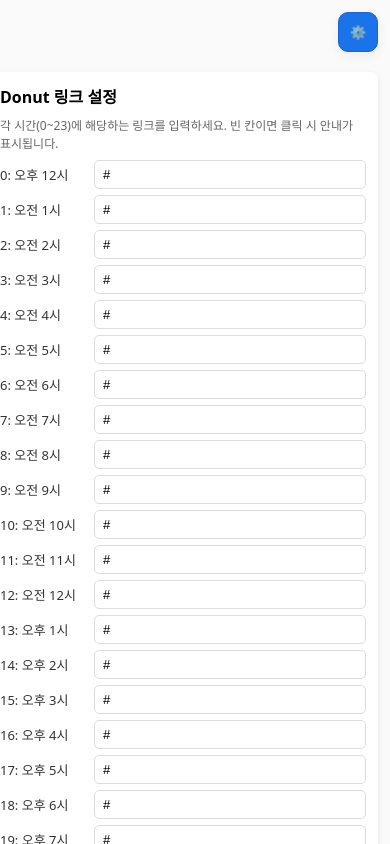
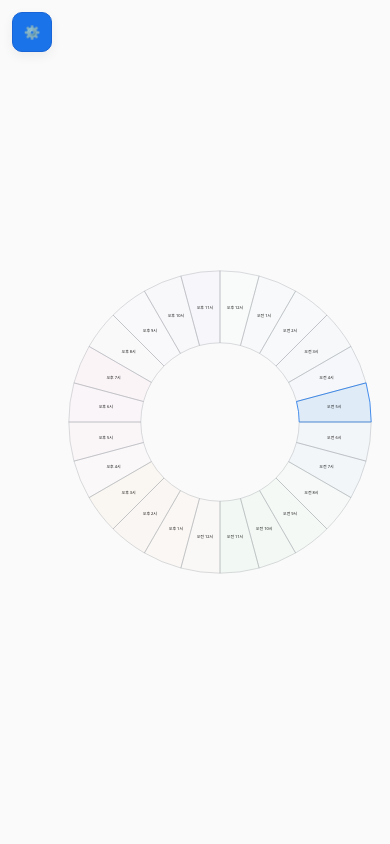
Before and after one commit to muganghskim/donut_timetable, a plain HTML site: page index.html in a window 390 px wide. Both pictures are taken after a click on the button "⚙️". Drawn offline with Linux system fonts and the light colour scheme.

Commit message:
설정 왼쪽으로 변경

```diff
--- a/index.html
+++ b/index.html
@@ -5,7 +5,7 @@
 <meta name="viewport" content="width=device-width,initial-scale=1" />
 <title>Donut Timetable - Clickable Map (active via ?active=HH or local time)</title>
 <style>
-  :root { --size: 900px; --panel-width: 360px; }
+  :root { --size: 1000px; --panel-width: 360px; }
   body {
     font-family: system-ui, -apple-system, "Segoe UI", Roboto, "Noto Sans KR", sans-serif;
     margin: 0;
@@ -18,8 +18,11 @@
     box-sizing: border-box;
   }
 
-  .wrap { width: min(1000px, calc(100% - 40px)); position: relative; display:grid; grid-template-columns: 1fr var(--panel-width); gap:16px; align-items:start; transition: grid-template-columns .18s ease; }
+  /* grid: panel (left) | preview (right) */
+  .wrap { width: min(var(--size), calc(100% - 40px)); position: relative; display:grid; grid-template-columns: 0px 1fr; gap:16px; align-items:start; transition: grid-template-columns .18s ease; }
+  .panel { width: var(--panel-width); }
   .preview { width: 100%; position: relative; }
+
   .donut-img { width: 100%; height: auto; display: block; border-radius: 8px; }
   .overlay { position: absolute; inset: 0; display: flex; align-items: center; justify-content: center; pointer-events: none; }
   svg { width: 100%; height: 100%; pointer-events: auto; }
@@ -30,9 +33,9 @@
 
   /* 설정 패널 */
   #setupForm { background:#fff; border-radius:8px; padding:12px; box-shadow: 0 2px 6px rgba(0,0,0,0.08); height:calc(100% - 0px); overflow:auto;
-               transform: translateX(0); transition: transform .22s ease, opacity .18s ease; will-change: transform, opacity; }
-  /* hidden state */
-  #setupForm.hidden { transform: translateX(14px) translateY(0) scale(.98); opacity: 0; pointer-events: none; height: auto; }
+               transform: translateX(-8px); transition: transform .22s ease, opacity .18s ease; will-change: transform, opacity; }
+  /* hidden state (moved out to left) */
+  #setupForm.hidden { transform: translateX(-18px) scale(.98); opacity: 0; pointer-events: none; height: auto; }
 
   #setupForm h3 { margin:0 0 8px 0; font-size:16px; }
   .inputs { display:grid; grid-template-columns: repeat(1, 1fr); gap:6px; }
@@ -45,10 +48,10 @@
   .btn.warn { background:#fff4e5; border-color:#ffd499; }
   .small-note { font-size:12px; color:#666; margin-top:8px; }
 
-  /* 토글 버튼 (floating) */
+  /* 토글 버튼 (왼쪽에 위치) */
   #toggleBtn {
     position: absolute;
-    right: calc( (100% - min(1000px, calc(100% - 40px))) / 2 + 8px ); /* align to panel area */
+    left: calc( (100% - min(var(--size), calc(100% - 40px))) / 2 - 48px ); /* place left of the panel area */
     top: 8px;
     z-index: 60;
     width:40px;
@@ -69,21 +72,16 @@
   /* mobile adjustments */
   @media (max-width: 920px) {
     .wrap { grid-template-columns: 1fr; }
-    #setupForm { position:fixed; right:12px; top:72px; width: calc(100% - 24px); max-width:420px; z-index:80; }
-    #toggleBtn { right: 12px; top: 12px; }
+    .panel { display:none; } /* panel becomes overlay for small screens (handled in JS) */
+    #setupForm { position:fixed; left:12px; top:72px; width: calc(100% - 24px); max-width:420px; z-index:80; }
+    #toggleBtn { left: 12px; top: 12px; }
   }
 </style>
 </head>
 <body>
 <div class="wrap" id="wrap">
-  <div class="preview">
-    <!-- Replace this src with your public image URL (or keep pie2.png in the same folder when hosting) -->
-    <img id="donutImg" class="donut-img" src="./pie2.png" alt="Donut timetable image" />
-    <div class="overlay" role="presentation">
-      <svg id="svgOverlay" viewBox="0 0 1000 1000" preserveAspectRatio="xMidYMid meet" aria-hidden="false"></svg>
-    </div>
-  </div>
-
+  <!-- panel first so it appears on the left in grid -->
+  <div class="panel">
     <form id="setupForm" class="hidden" aria-hidden="true" onsubmit="return false;">
       <h3>Donut 링크 설정</h3>
       <div class="small-note">각 시간(0~23)에 해당하는 링크를 입력하세요. 빈 칸이면 클릭 시 안내가 표시됩니다.</div>
@@ -98,6 +96,15 @@
         • 저장된 설정은 이 브라우저의 로컬스토리지에 보관됩니다. 브라우저 데이터(쿠키/사이트 데이터)를 지우면 삭제됩니다.
       </div>
     </form>
+  </div>
+
+  <div class="preview">
+    <!-- Replace this src with your public image URL (or keep pie2.png in the same folder when hosting) -->
+    <img id="donutImg" class="donut-img" src="./pie2.png" alt="Donut timetable image" />
+    <div class="overlay" role="presentation">
+      <svg id="svgOverlay" viewBox="0 0 1000 1000" preserveAspectRatio="xMidYMid meet" aria-hidden="false"></svg>
+    </div>
+  </div>
 </div>
 
 <!-- 토글 버튼 (설정 열기/닫기) -->
@@ -279,6 +286,7 @@
   const clearBtn = document.getElementById('clearBtn');
   const formEl = document.getElementById('setupForm');
   const toggleBtn = document.getElementById('toggleBtn');
+  const wrapEl = document.getElementById('wrap');
 
   // create 24 input rows
   for (let i = 0; i < 24; i++) {
@@ -333,36 +341,36 @@
   // populate with stored or defaults on open
   loadToForm();
 
-  // toggle behavior
+  // toggle behavior (left slide)
   function openPanel() {
     formEl.classList.remove('hidden');
     formEl.setAttribute('aria-hidden', 'false');
     toggleBtn.classList.add('open');
     toggleBtn.setAttribute('aria-expanded', 'true');
-    // when panel opened, shrink wrap grid to show panel area (desktop)
-    document.getElementById('wrap').style.gridTemplateColumns = '1fr var(--panel-width)';
+    // set grid so left column is panel
+    wrapEl.style.gridTemplateColumns = 'var(--panel-width) 1fr';
   }
   function closePanel() {
     formEl.classList.add('hidden');
     formEl.setAttribute('aria-hidden', 'true');
     toggleBtn.classList.remove('open');
     toggleBtn.setAttribute('aria-expanded', 'false');
-    document.getElementById('wrap').style.gridTemplateColumns = '1fr 0px';
+    wrapEl.style.gridTemplateColumns = '0px 1fr';
   }
 
   // initialize as closed
   closePanel();
 
-  toggleBtn.addEventListener('click', function(){
+  toggleBtn.addEventListener('click', function(e){
+    e.stopPropagation();
     if (formEl.classList.contains('hidden')) openPanel();
     else closePanel();
   });
 
-  // close panel when clicking outside on mobile (optional)
+  // close panel when clicking outside on mobile
   document.addEventListener('click', function(e){
     const isClickInside = formEl.contains(e.target) || toggleBtn.contains(e.target);
     if (!isClickInside && !formEl.classList.contains('hidden')) {
-      // close on outside click for mobile friendliness
       if (window.innerWidth <= 920) closePanel();
     }
   });
```
Lines whose indentation alone changed are shown as unchanged.
